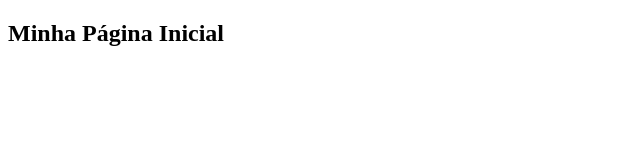
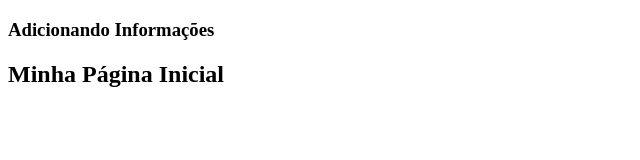
Before and after one commit to ricardorovito/projeto-curso-git, a plain HTML site: page index.html in a window 1280 px wide. Shown: the whole page, without its empty margins (0-640 px from the left). Drawn offline with Linux system fonts and the light colour scheme.

Commit message:
Update index.html
Adicionado conteúdo na body

```diff
--- a/index.html
+++ b/index.html
@@ -5,6 +5,7 @@
     <meta charset="utf-8">
   </head>
   <body>
+      <h3> Adicionando Informações </h3>
 <h2> Minha Página Inicial </h2>
   </body>
 </html>
```
